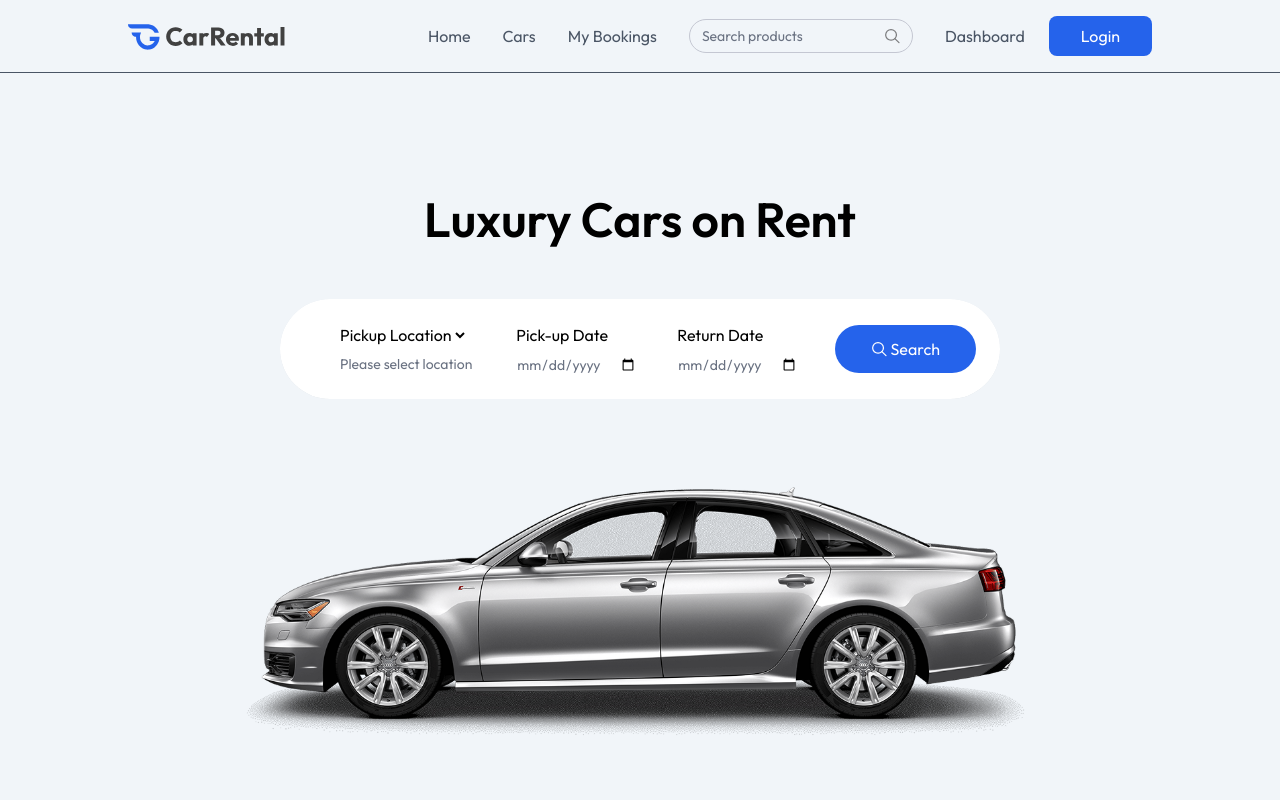
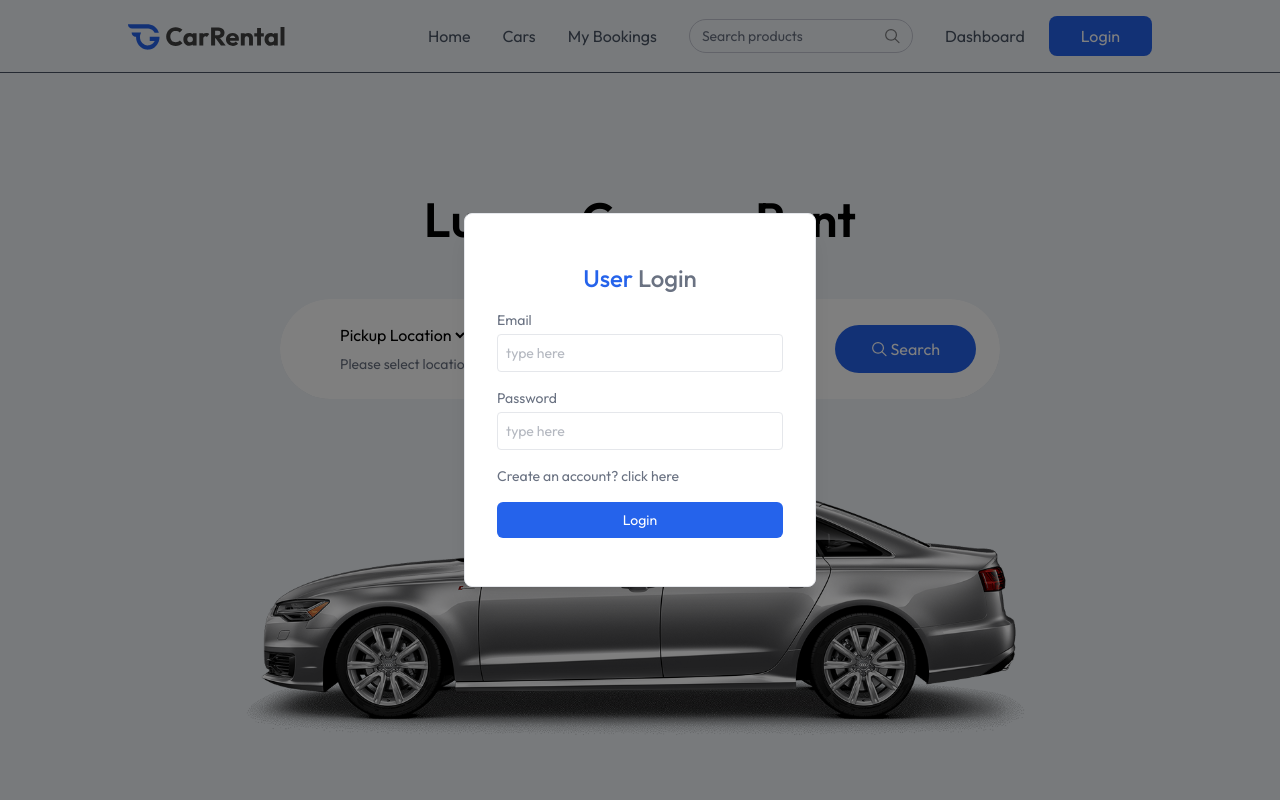
Before and after one commit to Manoj-M19/Car-Rental, a React app in the folder frontend/: page / in a window 1280 px wide. Both pictures are taken after a click on the button "Login". Shown: the top 800 px of the page. Built offline with nearby package versions, Linux system fonts and the light colour scheme; the HTML template or start-up script is replaced by a standard one.

Commit message:
finished frontend part

```diff
--- a/frontend/src/App.jsx
+++ b/frontend/src/App.jsx
@@ -1,47 +1,46 @@
 import { useState } from "react";
 import { Routes, Route, useLocation } from "react-router-dom";
 
-import Navbar from './components/Navbar';
-import Footer from './components/Footer';
+import Navbar from "./components/Navbar";
+import Footer from "./components/Footer";
 
-import Home from './pages/Home';
-import CarDetails from './pages/CarDetails';
-import Cars from './pages/Cars';
-import MyBookings from './pages/MyBookings';
+import Home from "./pages/Home";
+import CarDetails from "./pages/CarDetails";
+import Cars from "./pages/Cars";
+import MyBookings from "./pages/MyBookings";
 
-import Layout from './pages/owner/Layout';
-import Dashboard from './pages/owner/Dashboard';
-import AddCar from './pages/owner/AddCar';
-import ManageCars from './pages/owner/ManageCars';
-import ManageBookings from './pages/owner/ManageBookings';
+import Layout from "./pages/owner/Layout";
+import Dashboard from "./pages/owner/Dashboard";
+import AddCar from "./pages/owner/AddCar";
+import ManageCars from "./pages/owner/ManageCars";
+import ManageBookings from "./pages/owner/ManageBookings";
+import Login from "./components/Login";
 
 const App = () => {
   const [showLogin, setShowLogin] = useState(false);
-  const isOwnerPath = useLocation().pathname.startsWith('/owner');
+  const isOwnerPath = useLocation().pathname.startsWith("/owner");
 
   return (
     <>
-      {/* Only show Navbar if not owner route */}
+      {showLogin && <Login setShowLogin={setShowLogin} />}
+
       {!isOwnerPath && <Navbar setShowLogin={setShowLogin} />}
 
       <Routes>
-        {/* Public Routes */}
-        <Route path='/' element={<Home />} />
-        <Route path='/car-details/:id' element={<CarDetails />} />
-        <Route path='/cars' element={<Cars />} />
-        <Route path='/my-bookings' element={<MyBookings />} />
+        <Route path="/" element={<Home />} />
+        <Route path="/car-details/:id" element={<CarDetails />} />
+        <Route path="/cars" element={<Cars />} />
+        <Route path="/my-bookings" element={<MyBookings />} />
 
-        {/* Owner Routes (Nested) */}
-        <Route path='/owner' element={<Layout />}>
-          <Route index element={<Dashboard />} /> {/* default route for /owner */}
-          <Route path='dashboard' element={<Dashboard />} />
-          <Route path='add-car' element={<AddCar />} />
-          <Route path='manage-cars' element={<ManageCars />} />
-          <Route path='manage-bookings' element={<ManageBookings />} />
+        <Route path="/owner" element={<Layout />}>
+          <Route index element={<Dashboard />} />
+          <Route path="dashboard" element={<Dashboard />} />
+          <Route path="add-car" element={<AddCar />} />
+          <Route path="manage-cars" element={<ManageCars />} />
+          <Route path="manage-bookings" element={<ManageBookings />} />
         </Route>
       </Routes>
 
-      {/* Only show Footer if not owner route */}
       {!isOwnerPath && <Footer />}
     </>
   );
--- /dev/null
+++ b/frontend/src/components/Login.jsx
@@ -0,0 +1,53 @@
+import React, { useState } from 'react'
+
+const Login = ({setShowLogin}) => {
+
+    const [state,setState] = useState('login');
+    const [name,setName] = useState("");
+    const [email,setEmail] = useState("")
+    const [password,setPassword] = useState("");
+
+    const onSubmitHandler = async (event)=> {
+        event.preventDefault();
+    }
+
+  return (
+    <div onClick={()=> setShowLogin(false)} className='fixed top-0 bottom-0 left-0 right-0 z-100 flex items-center text-sm text-gray-600 bg-black/50'>
+
+      <form onSubmit={onSubmitHandler} onClick={(e)=>e.stopPropagation()}
+      className="flex flex-col gap-4 m-auto items-start p-8 py-12 w-80 sm:w-[352px] text-gray-500 rounded-lg shadow-xl border border-gray-200 bg-white">
+            <p className="text-2xl font-medium m-auto">
+                <span className="text-primary">User</span> {state === "login" ? "Login" : "Sign Up"}
+            </p>
+            {state === "register" && (
+                <div className="w-full">
+                    <p>Name</p>
+                    <input onChange={(e) => setName(e.target.value)} value={name} placeholder="type here" className="border border-gray-200 rounded w-full p-2 mt-1 outline-primary-500" type="text" required />
+                </div>
+            )}
+            <div className="w-full ">
+                <p>Email</p>
+                <input onChange={(e) => setEmail(e.target.value)} value={email} placeholder="type here" className="border border-gray-200 rounded w-full p-2 mt-1 outline-primary-500" type="email" required />
+            </div>
+            <div className="w-full ">
+                <p>Password</p>
+                <input onChange={(e) => setPassword(e.target.value)} value={password} placeholder="type here" className="border border-gray-200 rounded w-full p-2 mt-1 outline-primary-500" type="password" required />
+            </div>
+            {state === "register" ? (
+                <p>
+                    Already have account? <span onClick={() => setState("login")} className="text-primary-500 cursor-pointer">click here</span>
+                </p>
+            ) : (
+                <p>
+                    Create an account? <span onClick={() => setState("register")} className="text-primary-500 cursor-pointer">click here</span>
+                </p>
+            )}
+            <button className="bg-primary hover:bg-blue-800 transition-all text-white w-full py-2 rounded-md cursor-pointer">
+                {state === "register" ? "Create Account" : "Login"}
+            </button>
+        </form>
+    </div>
+  )
+}
+
+export default Login
--- a/frontend/src/pages/Cars.jsx
+++ b/frontend/src/pages/Cars.jsx
@@ -1,6 +1,8 @@
 import { assets, dummyCarData } from "../assets/assets";
+import CarCard from "../components/CarCard";
 import Title from "../components/Title";
 import { useState } from "react";
+
 
 const Cars = () => {
 
--- a/frontend/src/pages/MyBookings.jsx
+++ b/frontend/src/pages/MyBookings.jsx
@@ -3,6 +3,8 @@
 import { assets, dummyMyBookingsData } from "../assets/assets";
 
 const MyBookings = () => {
+
+  const currency = import.meta.env.VITE_CURRENCY
   const [bookings, setBookings] = useState([]);
 
   const fecthMyBookings = async () => {
--- a/frontend/src/pages/owner/ManageBookings.jsx
+++ b/frontend/src/pages/owner/ManageBookings.jsx
@@ -3,6 +3,8 @@
 import Title from '../../components/Title'
 
 const ManageBookings = () => {
+
+   const currency = import.meta.env.VITE_CURRENCY
 
   const [bookings,setBookings] = useState([])
 
```
